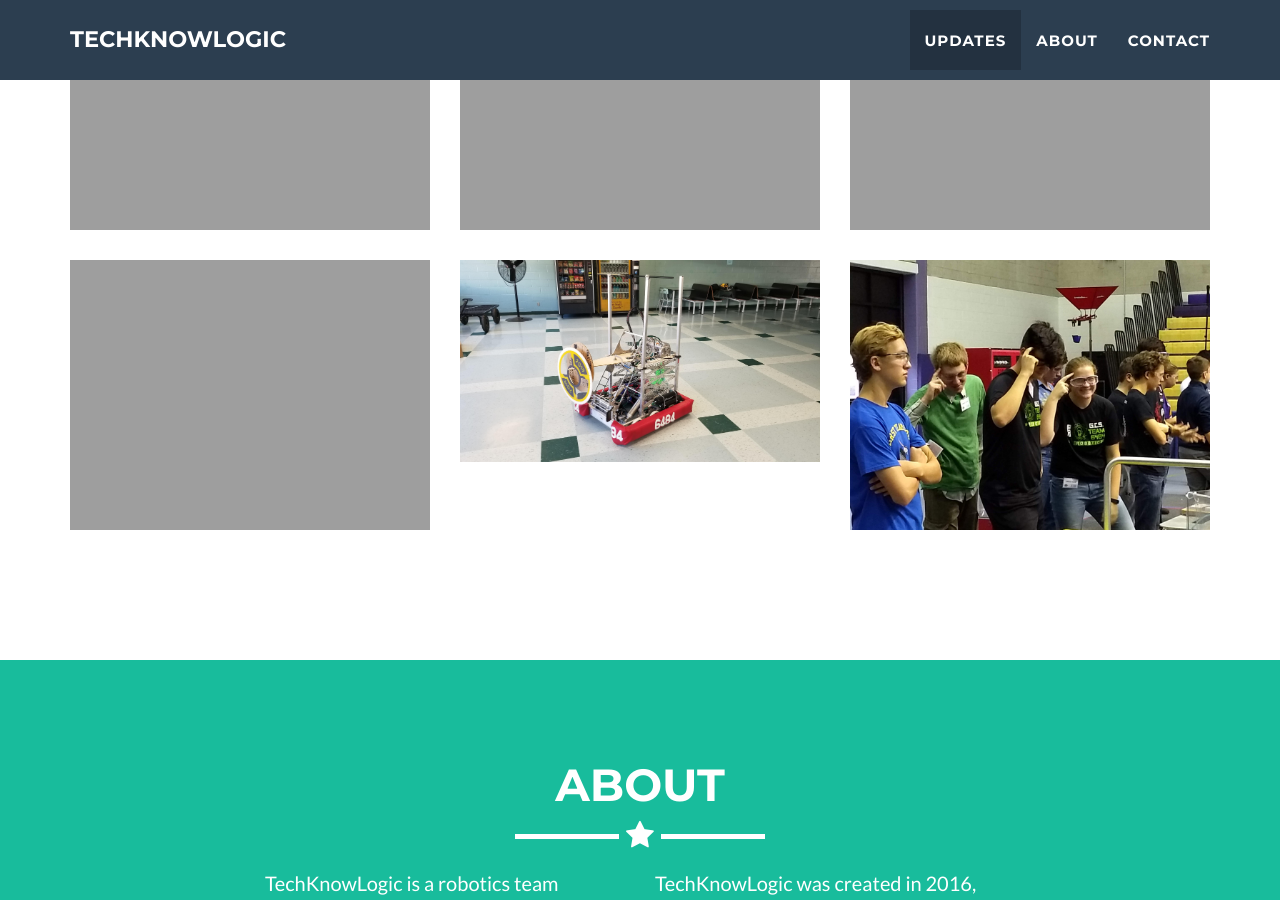
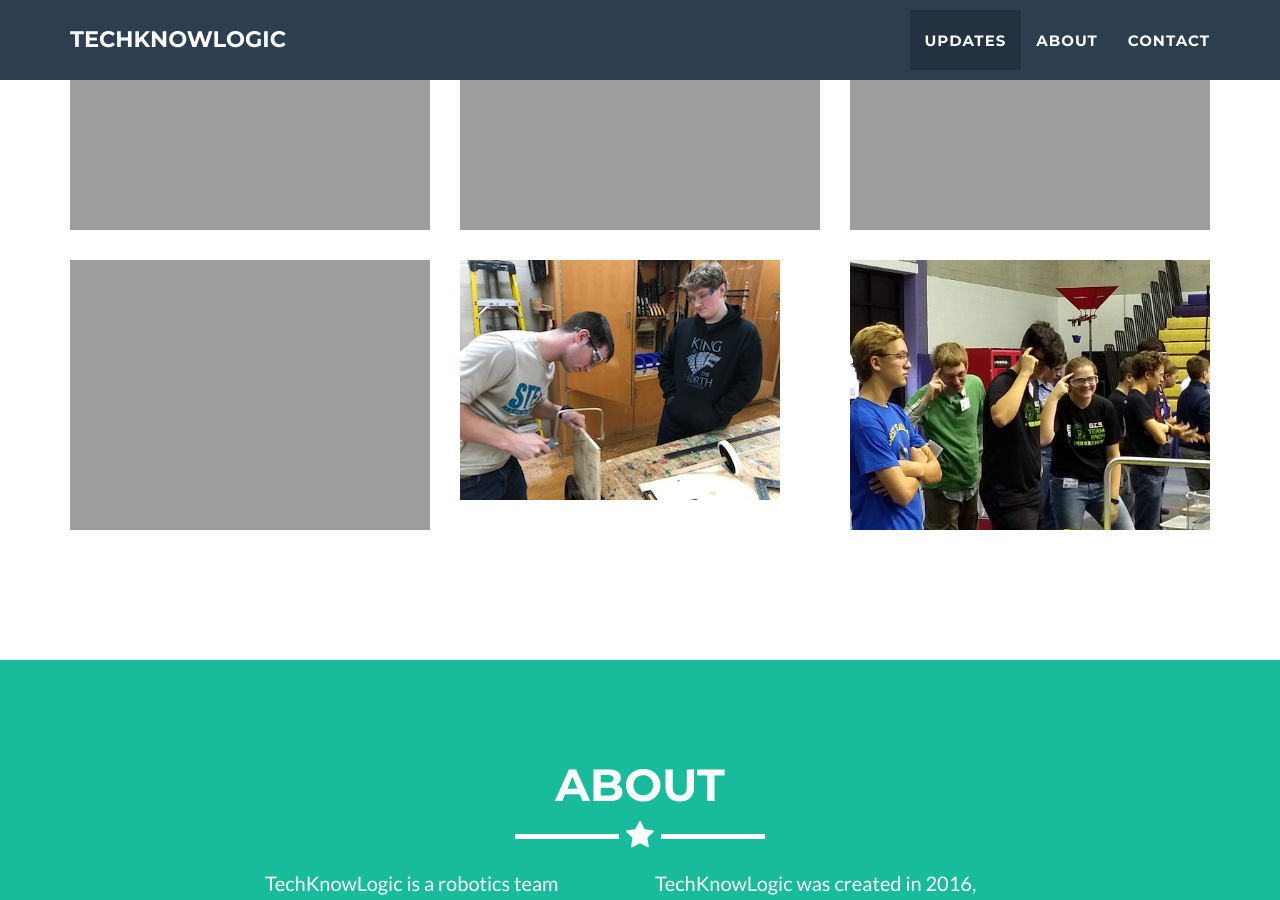
Before and after one commit to greenwichrobotics/greenwichrobotics.github.io, a Jekyll site: the page built from index.html, in a window 1280 px wide and 900 px high, scrolled down 1169 px. Built offline with Jekyll 4.4.1, drawn with Linux system fonts in a browser that asks for light colours.

Commit message:
new picture

```diff
--- a/_posts/2019-01-01-project-2.markdown
+++ b/_posts/2019-01-01-project-2.markdown
@@ -3,7 +3,7 @@ layout: default
 modal-id: 2
 title: New Season Kickoff
 date: 2019-01-01
-img: Robotprototype.jpg
+img: TylerCaleb.jpg
 alt: image-alt
 project-date: January 2019
 description: Now that the 2019 competition season is in full swing, our team is hard at work. After long consideration, we have decided to focus on delivering hatches over cargo. In the past, we have tried to do to many tasks, which made us average, and this year we want to be really good at one specific task. Our second focus is to climb at the end of the match. For the past week, we have been prototyping, hoping that everything will come together in the end.
```
Also changed, not shown: img/portfolio/TylerCaleb.jpg (added).
